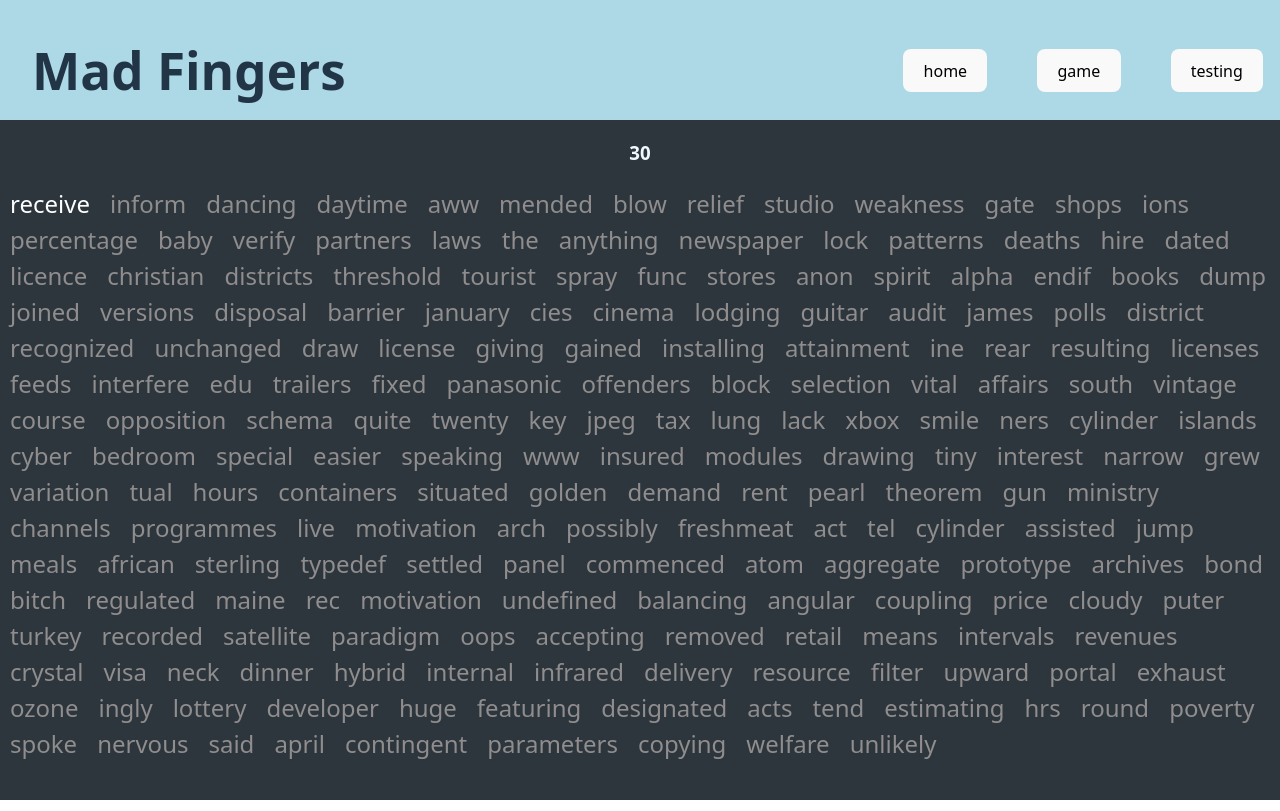
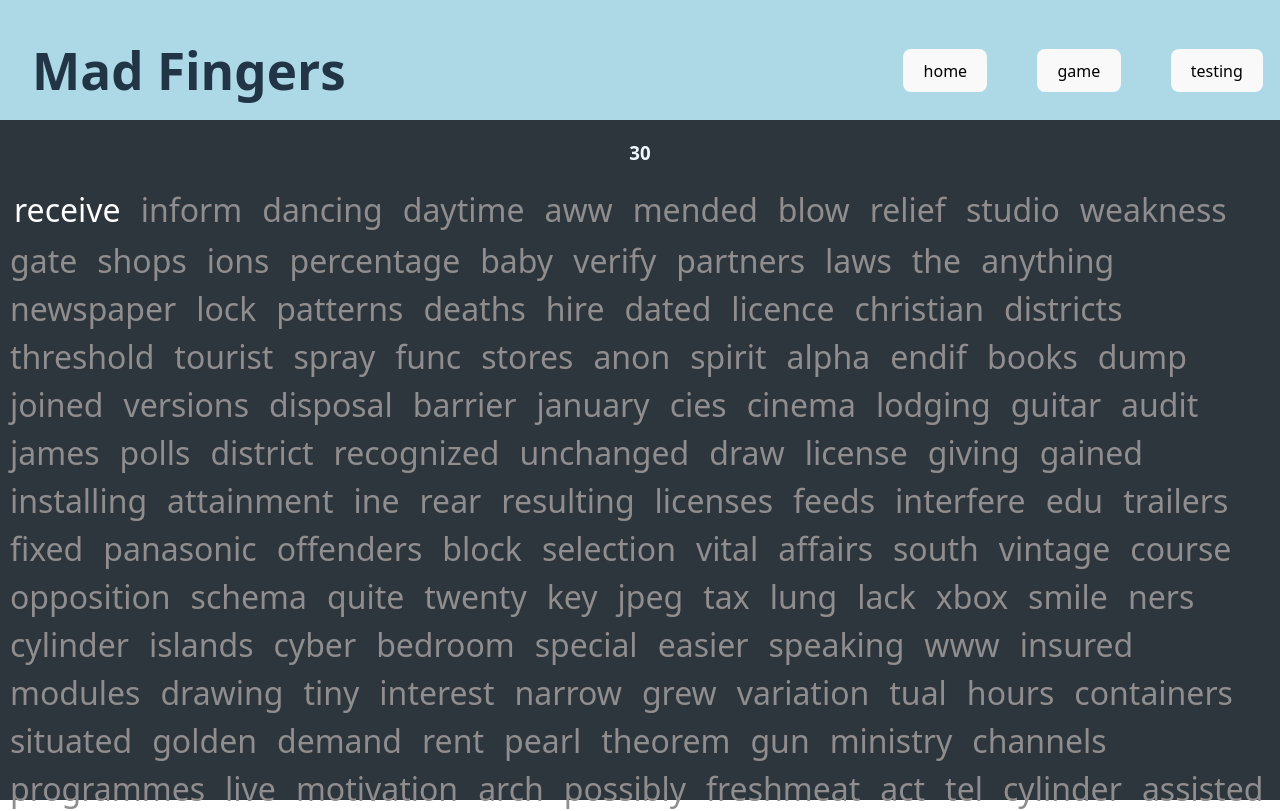
Before and after one commit to Justin1812Z/Mad-Fingers, a React (Vite) app: page /game in a window 1280 px wide. Shown: the top 811 px of the page. Built offline with nearby package versions, Linux system fonts and the light colour scheme.

Commit message:
adding text cursor

```diff
--- a/src/components/Game/Game.css
+++ b/src/components/Game/Game.css
@@ -1,3 +1,22 @@
+.text-cursor {
+    display: inline-block;
+    width: 2px;
+    height: 1.5em;
+    background: white;
+    vertical-align: middle;
+    margin-left: 1px;
+    margin-right: 1px;
+    animation: blink-cursor 1s steps(2, start) infinite;
+}
+
+@keyframes blink-cursor {
+    0%, 50% {
+        opacity: 1;
+    }
+    51%, 100% {
+        opacity: 0;
+    }
+}
 
 .game {
     background-color: rgb(45, 53, 61);
@@ -35,16 +54,17 @@
     display: flex;
     flex-wrap: wrap;
     width: 100%;
+    text-align: justify;
 }
 
 .future-word {
     color: rgb(143, 141, 141);
     margin: 0 10px;
-    font-size: 1.5em;
+    font-size: 2em;
 }
 
 .current-word {
     color: white;
-    margin: 0 10px; /* Match future-word margin */
-    font-size: 1.5em;
+    margin: 0 10px;
+    font-size: 2em;
 }
--- a/src/components/Game/Game.tsx
+++ b/src/components/Game/Game.tsx
@@ -107,7 +107,10 @@ function Game({ wordCount, setWordCount }: { wordCount: number; setWordCount: (c
                     index === wordCount ? (
                         <div key={index} className="current-word">
                             {word.split("").map((letter, i) => (
-                                <span key={i} className={`${currentLetterIndex === i ? "current-letter" : i < currentLetterIndex ? "correct-letter" : "future-letter"} ${i === 0 ? "first-letter" : ""}`}>{letter}</span>
+                                <>
+                                    {i === currentLetterIndex && <span key={`cursor-${i}`} className="text-cursor"></span>}
+                                    <span key={i} className={`${currentLetterIndex === i ? "current-letter" : i < currentLetterIndex ? "correct-letter" : "future-letter"}`}>{letter}</span>
+                                </>
                             ))}
                         </div>
                     ) : (
```
